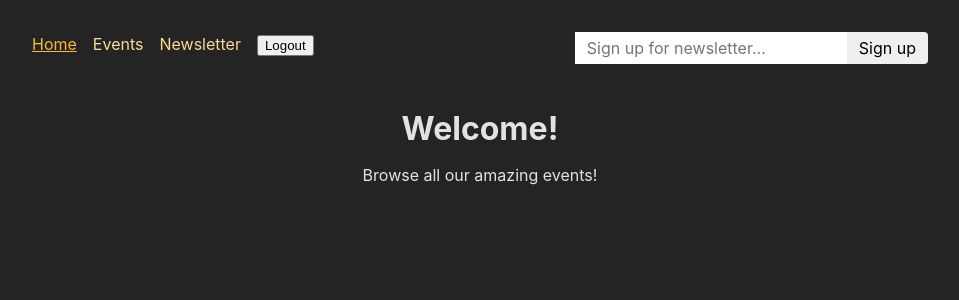
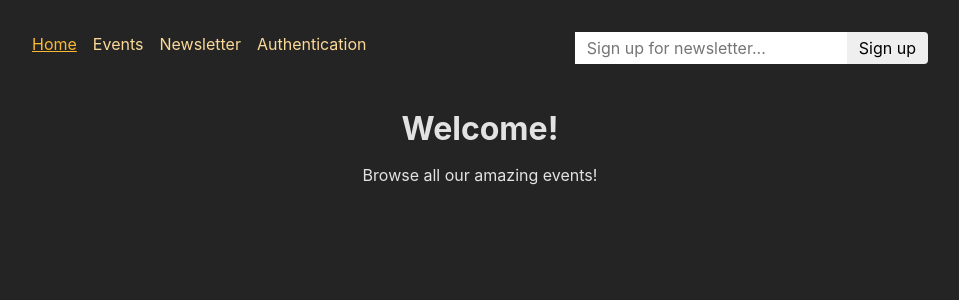
Before and after one commit to dkurazan/events-blog, a React (Vite) app in the folder frontend/: page / in a window 1280 px wide. Shown: the top 300 px of the page, without its empty margins (160-1119 px from the left). Built offline with nearby package versions, Linux system fonts and the light colour scheme; sample sign-in values are in the browser's storage.

Commit message:
unathorization after token expiration added

```diff
--- a/frontend/src/pages/Authentication.jsx
+++ b/frontend/src/pages/Authentication.jsx
@@ -39,9 +39,14 @@
     }
 
     const resData = await response.json();
+
     const token = resData.token;
+    const expiration = new Date();
 
-    localStorage.setItem('token', token)
+    expiration.setHours(expiration.getHours() + 1);
+
+    localStorage.setItem('token', token);
+    localStorage.setItem('expiration', expiration.toISOString())
 
     return redirect('/');
 }
--- a/frontend/src/pages/Logout.js
+++ b/frontend/src/pages/Logout.js
@@ -1,6 +1,6 @@
 import { redirect } from 'react-router-dom';
 
 export function action() {
-    localStorage.removeItem('token');
+    localStorage.clear();
     return redirect('/')
 }
--- a/frontend/src/pages/Root.jsx
+++ b/frontend/src/pages/Root.jsx
@@ -1,7 +1,29 @@
-import { Outlet } from "react-router-dom";
+import { Outlet, useSubmit } from "react-router-dom";
 import MainNavigation from "../components/MainNavigation";
+import { useEffect } from "react";
+import { getAuthToken, getTokenDuration } from "../util/auth";
 
 export default function RootPage() {
+    const submit = useSubmit();
+    const token = getAuthToken();
+
+    useEffect(() => {
+        if (!token) {
+            return;
+        }
+
+        if (token === "EXPIRED") {
+            submit(null, { action: "/logout", method: "post" });
+            return;
+        }
+
+        const tokenDuration = getTokenDuration();
+
+        setTimeout(() => {
+            submit(null, { action: "/logout", method: "post" });
+        }, tokenDuration);
+    }, [token, submit]);
+
     return (
         <>
             <MainNavigation />
--- a/frontend/src/util/auth.js
+++ b/frontend/src/util/auth.js
@@ -1,7 +1,27 @@
 import { redirect } from 'react-router-dom';
 
-export const getAuthToken = () => {
+export function getTokenDuration() {
+    const storedExpirationDate = localStorage.getItem('expiration');
+    const expirationDate = new Date(storedExpirationDate);
+    const now = new Date();
+    const duration = expirationDate.getTime() - now.getTime();
+
+    return duration;
+}
+
+export function getAuthToken() {
     const token = localStorage.getItem('token');
+
+    if (!token) {
+        return null;
+    }
+
+    const tokenDuration = getTokenDuration();
+
+    if (tokenDuration < 0) {
+        return 'EXPIRED';
+    }
+
     return token;
 }
 
```
